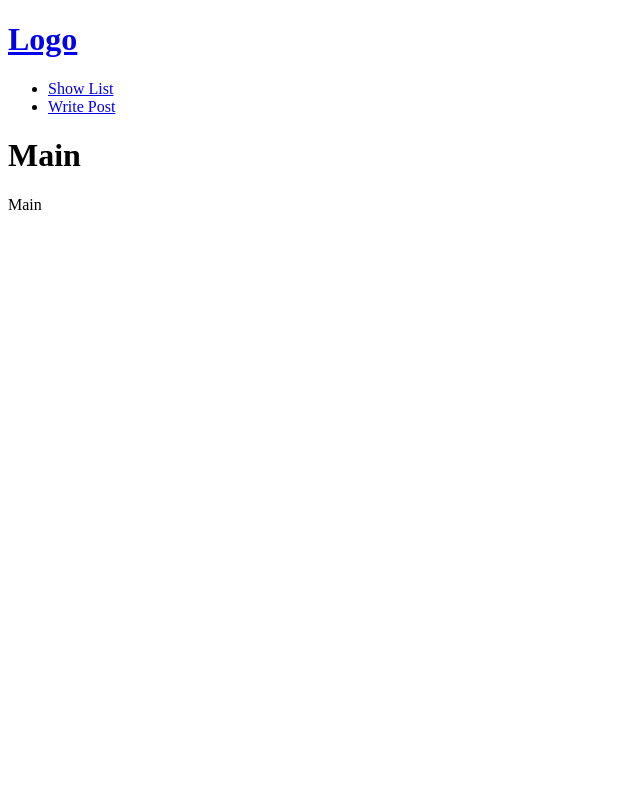
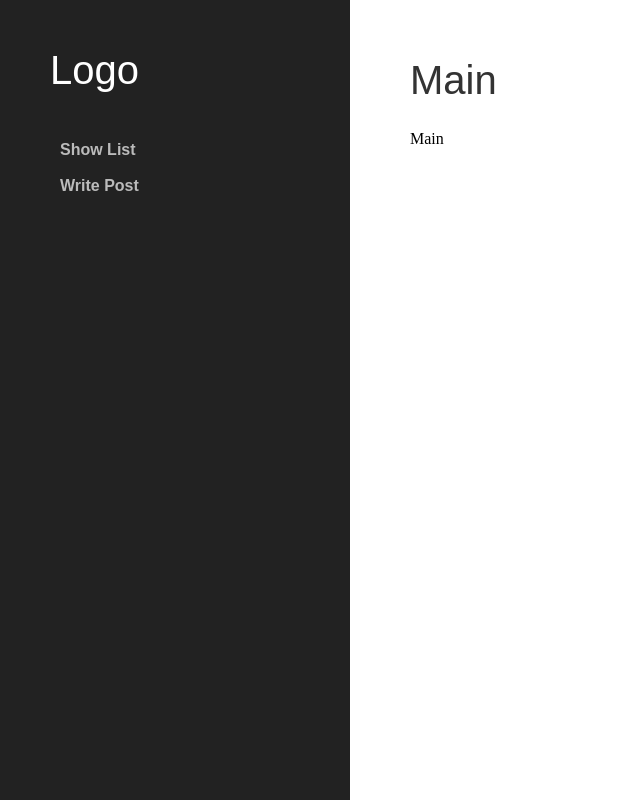
Before and after one commit to minechoo/node, a React (Create React App) app in the folder client/: page /#/list in a window 1280 px wide. Shown: the whole page, without its empty margins (0-640 px from the left). Built offline with nearby package versions, Linux system fonts and the light colour scheme.

Commit message:
스타일링

```diff
--- a/client/src/App.js
+++ b/client/src/App.js
@@ -4,10 +4,12 @@ import Header from './common/Header';
 import Main from './common/Main';
 import List from './community/List';
 import Create from './community/Create';
+import GlobalStyle from './community/GlobalStyle';
 
 function App() {
 	return (
 		<>
+			<GlobalStyle />
 			<Header />
 
 			<Routes>
--- a/client/src/common/Header.js
+++ b/client/src/common/Header.js
@@ -1,14 +1,41 @@
 import { Link, NavLink } from 'react-router-dom';
+import styled from 'styled-components';
 
 function Header() {
 	const activeStyle = { color: 'aqua' };
+	const HeaderWrap = styled.header`
+		width: 350px;
+		height: 100vh;
+		background: #222;
+		position: fixed;
+		top: 0;
+		left: 0;
+		padding: 50px;
+	`;
+
+	const Logo = styled.h1`
+		margin-bottom: 40px;
+		a {
+			font: 40px/1 'arial';
+			color: #fff;
+		}
+	`;
+
+	const Gnb = styled.ul`
+		a {
+			display: block;
+			padding: 10px;
+			font: bold 16px/1 'arial';
+			color: #bbb;
+		}
+	`;
 	return (
-		<header>
-			<h1>
+		<HeaderWrap>
+			<Logo>
 				<Link to='./'>Logo</Link>
-			</h1>
+			</Logo>
 
-			<ul id='gnb'>
+			<Gnb id='gnb'>
 				<li>
 					<NavLink to='./list' style={(porps) => (porps.isActive ? activeStyle : null)}>
 						Show List
@@ -19,8 +46,8 @@ function Header() {
 						Write Post
 					</NavLink>
 				</li>
-			</ul>
-		</header>
+			</Gnb>
+		</HeaderWrap>
 	);
 }
 
--- a/client/src/common/Layout.js
+++ b/client/src/common/Layout.js
@@ -1,14 +1,54 @@
-import React from 'react';
+import styled from 'styled-components';
+
+const MainWrap = styled.main`
+	width: calc(100% - 350px);
+	min-height: 100vh;
+	float: right;
+	> .inner {
+		width: 100%;
+		padding: 60px;
+		h1 {
+			font: normal 40px/1 'arial';
+			color: #333;
+			margin-bottom: 30px;
+		}
+		section {
+			label {
+				display: block;
+				font: 16px/1 'arial';
+				color: #555;
+				margin-bottom: 5px;
+			}
+			input[type='text'],
+			textarea {
+				width: 50%;
+				padding: 5px 8px;
+				border: 1px solid #999;
+				margin-bottom: 20px;
+				resize: none;
+				display: block;
+			}
+			button {
+				display: inline-block;
+				padding: 5px 20px;
+				background: #555;
+				color: #fff;
+				border: none;
+				cursor: pointer;
+			}
+		}
+	}
+`;
 
 function Layout({ children, name }) {
 	return (
-		<main className={`content ${name}`}>
+		<MainWrap className={`content ${name}`}>
 			<div className='inner'>
 				<h1>{name}</h1>
 
 				<section>{children}</section>
 			</div>
-		</main>
+		</MainWrap>
 	);
 }
 
--- /dev/null
+++ b/client/src/community/GlobalStyle.js
@@ -0,0 +1,14 @@
+import { createGlobalStyle } from 'styled-components';
+
+const GlobalStyle = createGlobalStyle`
+  * {
+    margin: 0%; padding: 0; box-sizing: border-box;
+  }
+  ul,ol,li {
+    list-style: none;
+  }
+  a {
+    text-decoration: none; color: #777;
+  }
+`;
+export default GlobalStyle;
```
